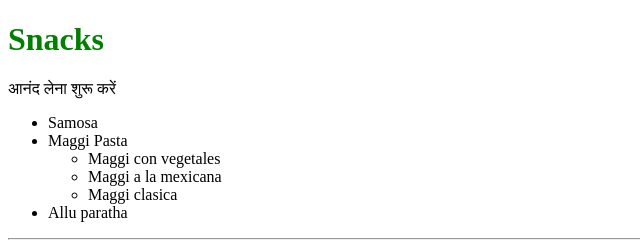
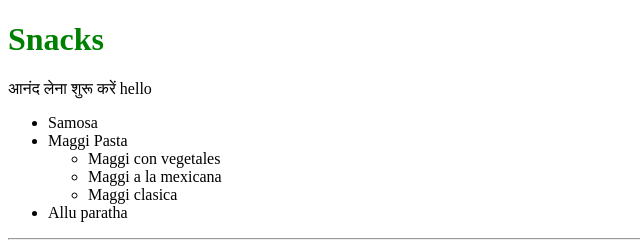
Before and after one commit to stefaniadiazlezama/mywebsite, a plain HTML site: page index.html in a window 1280 px wide. Shown: the top 242 px of the page, 0-640 px from the left. Drawn offline with Linux system fonts and the light colour scheme.

Commit message:
add hello

```diff
--- a/index.html
+++ b/index.html
@@ -9,7 +9,7 @@
     <body>
 
         <h1 style="color:green;">  Snacks </h1>
-<p>आनंद लेना शुरू करें </p>
+<p>आनंद लेना शुरू करें hello </p>
 <ul>
     <li>Samosa </li>
     <li>Maggi Pasta
```
